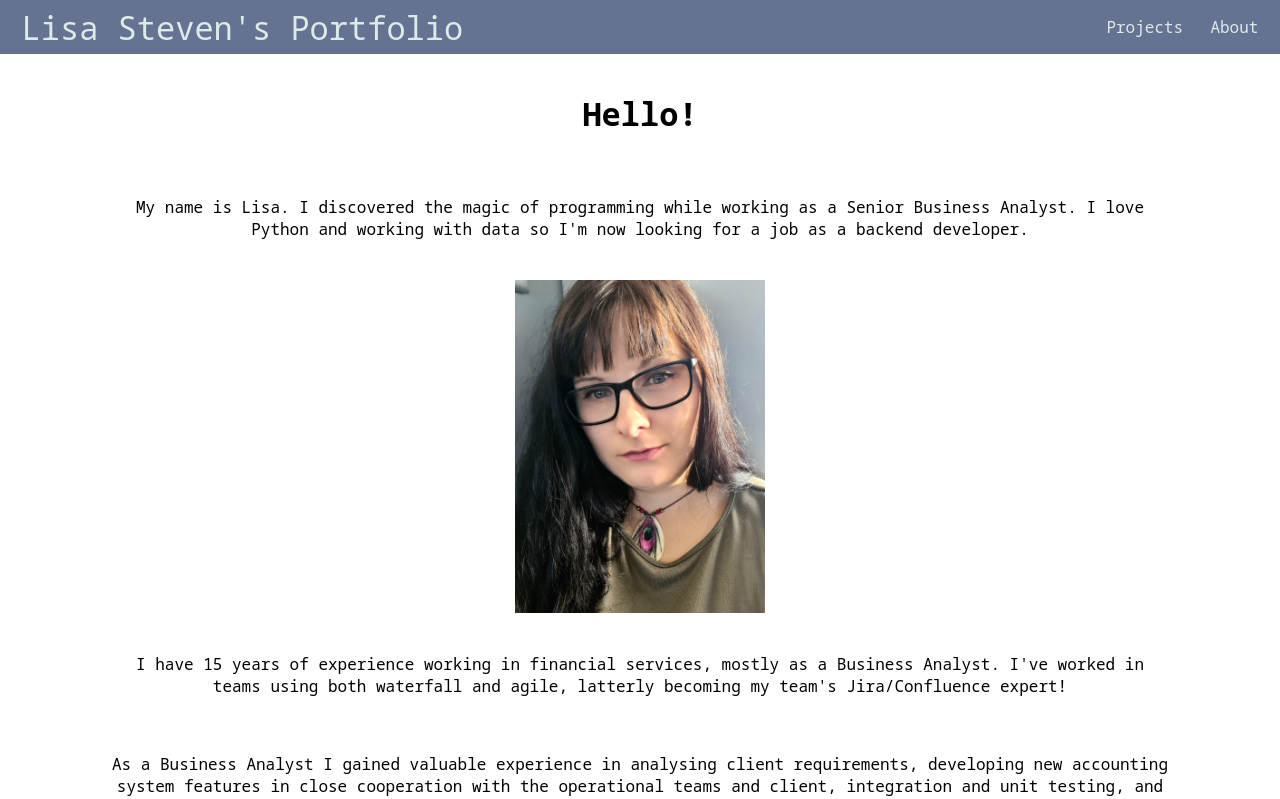
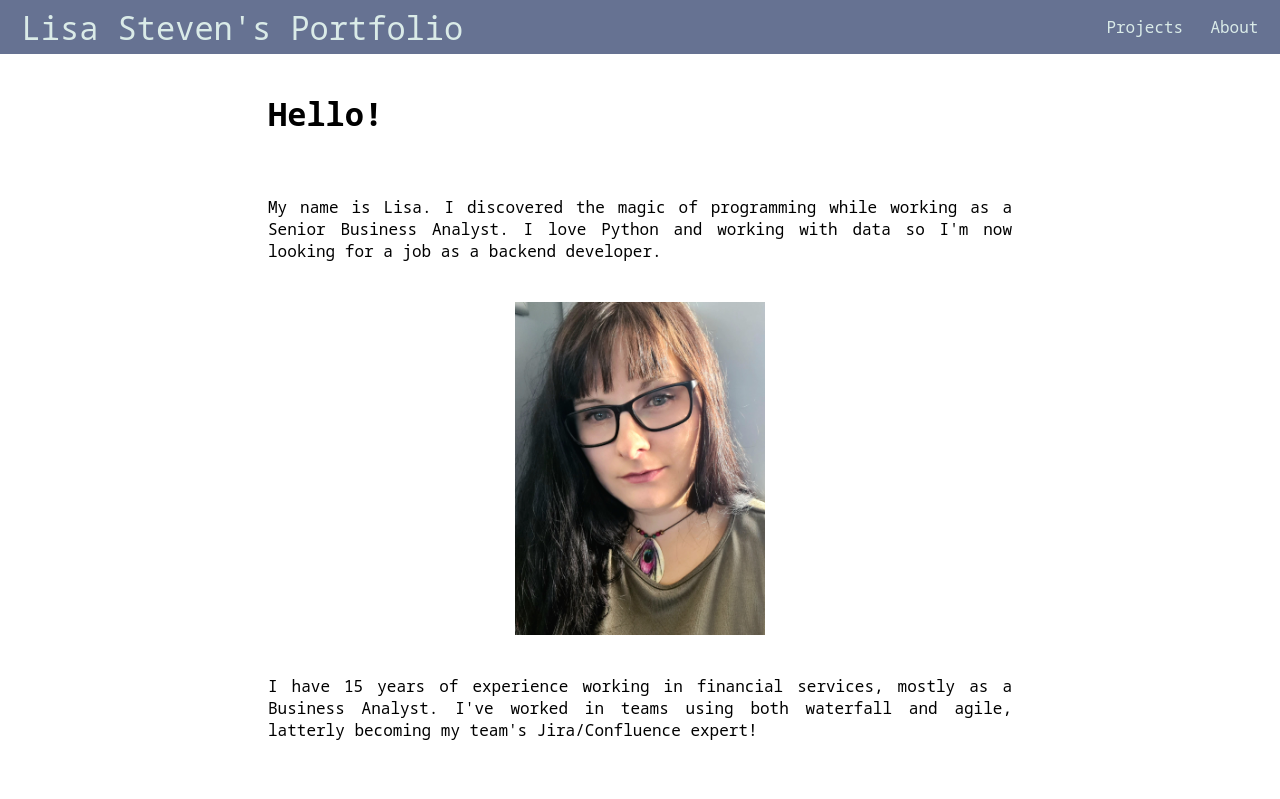
Before and after one commit to LisaS7/portfolio-home, a React (Create React App) app in the folder react-home/: page / in a window 1280 px wide. Shown: the top 799 px of the page. Built offline with nearby package versions, Linux system fonts and the light colour scheme.

Commit message:
Home page styling

```diff
--- a/react-home/src/style.css
+++ b/react-home/src/style.css
@@ -30,6 +30,9 @@ body {
 /* HOME */
 .home-container {
   flex-direction: column;
+  margin: auto;
+  width: 75%;
+  text-align: justify;
 }
 
 .home-container img {
```
Also changed, not shown: 11 other files (tests, documents, lock files or other folders).
